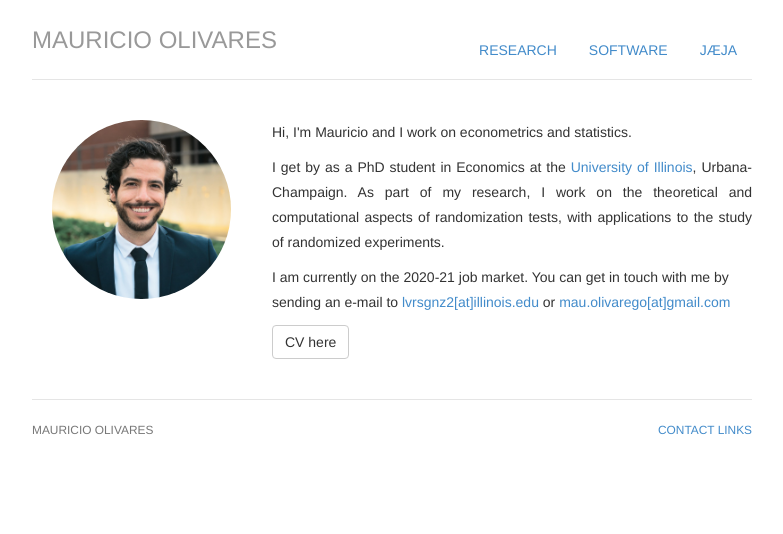
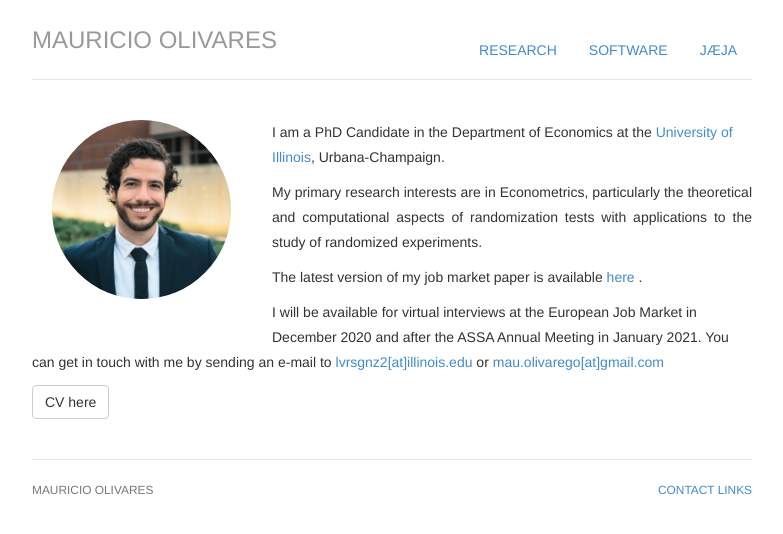
Before and after one commit to mauolivares/mauolivares.github.io, a Jekyll site: the page built from index.html, in a window 1280 px wide. Shown: the top 534 px of the page, without its empty margins (248-1031 px from the left). Built offline with Jekyll 4.4.1, drawn with Linux system fonts in a browser that asks for light colours.

Commit message:
update home

```diff
--- a/index.html
+++ b/index.html
@@ -13,10 +13,10 @@ description: Mauricio Olivares is a PhD student in Economics at the University o
 	<img  class="img-circle avatar" alt="Mauricio Olivares" src="img/mau_2020_50.jpg" align="left" , hspace="5px">
 	</div>
 	<div>
-	<p> Hi, I'm <span itemprop="name">Mauricio</span> and I work on econometrics and statistics.</p>
-	<p align="justify"> I get by as a <span itemprop="title">PhD student in Economics</span> at <span itemprop="affiliation">the <a href="https://economics.illinois.edu/">University of Illinois</a></span>, <span itemprop="locality">Urbana-Champaign</span>.
-	    As part of my research, I work on the theoretical and computational aspects of randomization tests, with applications to the study of randomized experiments.
-	<p> I am currently on the 2020-21 job market. You can get in touch with me by sending an e-mail to <a href="mailto:lvrsgnz2@illinois.edu">lvrsgnz2[at]illinois.edu</a> or <a href="mailto:mau.olivarego@gmail.com">mau.olivarego[at]gmail.com</a>
+	<p> I am a PhD Candidate in the Department of Economics at the <a href="https://economics.illinois.edu/">University of Illinois</a></span>, <span itemprop="locality">Urbana-Champaign</span>.</p>
+	<p align="justify"> My primary research interests are in Econometrics, particularly the theoretical and computational aspects of randomization tests with applications to the study of randomized experiments.
+	<p>The latest version of my job market paper is available <a href="/files/JMP_MauricioOlivares.pdf" title="Download Paper as PDF"> here </a>.</p>
+	<p> I will be available for virtual interviews at the European Job Market in December 2020 and after the ASSA Annual Meeting in January 2021. You can get in touch with me by sending an e-mail to <a href="mailto:lvrsgnz2@illinois.edu">lvrsgnz2[at]illinois.edu</a> or <a href="mailto:mau.olivarego@gmail.com">mau.olivarego[at]gmail.com</a>
 	<p><a href="/files/Vitae_Nov2020.pdf" class="btn btn-default pull-left" title="Download CV as PDF">CV here</a>
 	</div>
 </div>
--- a/software/index.html
+++ b/software/index.html
@@ -46,7 +46,7 @@ description: Mauricio's Software.
     						</div>
     						<div id="collapseTwo" class="collapse" aria-labelledby="headingTwo" data-parent="#accordionExample">
       							<div class="card-body">
-        						This is an implementation of <a href="https://doi.org/10.1093/restud/rdx062">Canay and Kamat (2018)</a>. This is a permutation test for testing the hypothesis of continuity of the distribution of baseline covariates at the cut-off in regression discontinuity designs. This <a href="/files/RDperm.pdf">vignette</a> illustrates how to apply the permutation test with an empirical illustration based on <a href="https://doi.org/10.1016/j.jeconom.2007.05.004">Lee (2008)</a>. I also recommend <a href="https://www.r-bloggers.com/ratest-a-randomization-tests-package-is-available-on-cran/">this tutorial</a>, written by co-creator <a href="https://ignaciomsarmiento.github.io/">Ignacio Sarmiento Barbieri</a> for R-Bloggers.
+        						<p align="justify">This is an implementation of <a href="https://doi.org/10.1093/restud/rdx062">Canay and Kamat (2018)</a>. This is a permutation test for testing the hypothesis of continuity of the distribution of baseline covariates at the cut-off in regression discontinuity designs. This <a href="/files/RDperm.pdf">vignette</a> illustrates how to apply the permutation test with an empirical illustration based on <a href="https://doi.org/10.1016/j.jeconom.2007.05.004">Lee (2008)</a>. I also recommend <a href="https://www.r-bloggers.com/ratest-a-randomization-tests-package-is-available-on-cran/">this tutorial</a>, written by co-creator <a href="https://ignaciomsarmiento.github.io/">Ignacio Sarmiento Barbieri</a> for R-Bloggers.</p>
       							</div>
     						</div>
   						</div>
@@ -60,7 +60,7 @@ description: Mauricio's Software.
     						</div>
     						<div id="collapseThree" class="collapse" aria-labelledby="headingThree" data-parent="#accordionExample">
       							<div class="card-body">
-        						This is an implementation of the martingale-based permutation test for testing heterogeneity in the treatment effect in <a href="/files/HTE_WorkingPaper.pdf">Chung and Olivares (2020)</a>. Moreover, this R package also includes the extension to testing heterogeneity within subgroups defined by observable covariates. This approach comprises testing the joint null hypothesis that treatment effects are constant within mutually exclusive subgroups while allowing the treatment effects to vary across subgroups.
+        						<p align="justify">This is an implementation of the martingale-based permutation test for testing heterogeneity in the treatment effect in <a href="/files/HTE_WorkingPaper.pdf">Chung and Olivares (2020)</a>. Moreover, this R package also includes the extension to testing heterogeneity within subgroups defined by observable covariates. This approach comprises testing the joint null hypothesis that treatment effects are constant within mutually exclusive subgroups while allowing the treatment effects to vary across subgroups.</p>
       							</div>
     						</div>
   						</div>
@@ -74,7 +74,7 @@ description: Mauricio's Software.
                 </div>
                 <div id="collapseFour" class="collapse" aria-labelledby="headingFour" data-parent="#accordionExample">
                     <div class="card-body">
-                    Permutation test for the classical two-sample goodness-of-fit testing problem under covariate-adaptive randomization. The permutation test in here is based on prepivoting the Kolmogorov-Smirnov test statistic. This package implements a bayesian bootstrap for the CDF transformation step needed for prepivoting.
+                    <p align="justify">Permutation test for the classical two-sample goodness-of-fit testing problem under covariate-adaptive randomization. The permutation test in here is based on prepivoting the Kolmogorov-Smirnov test statistic. This package implements a bayesian bootstrap for the CDF transformation step needed for prepivoting.</p>
                     </div>
                 </div>
               </div>
```
